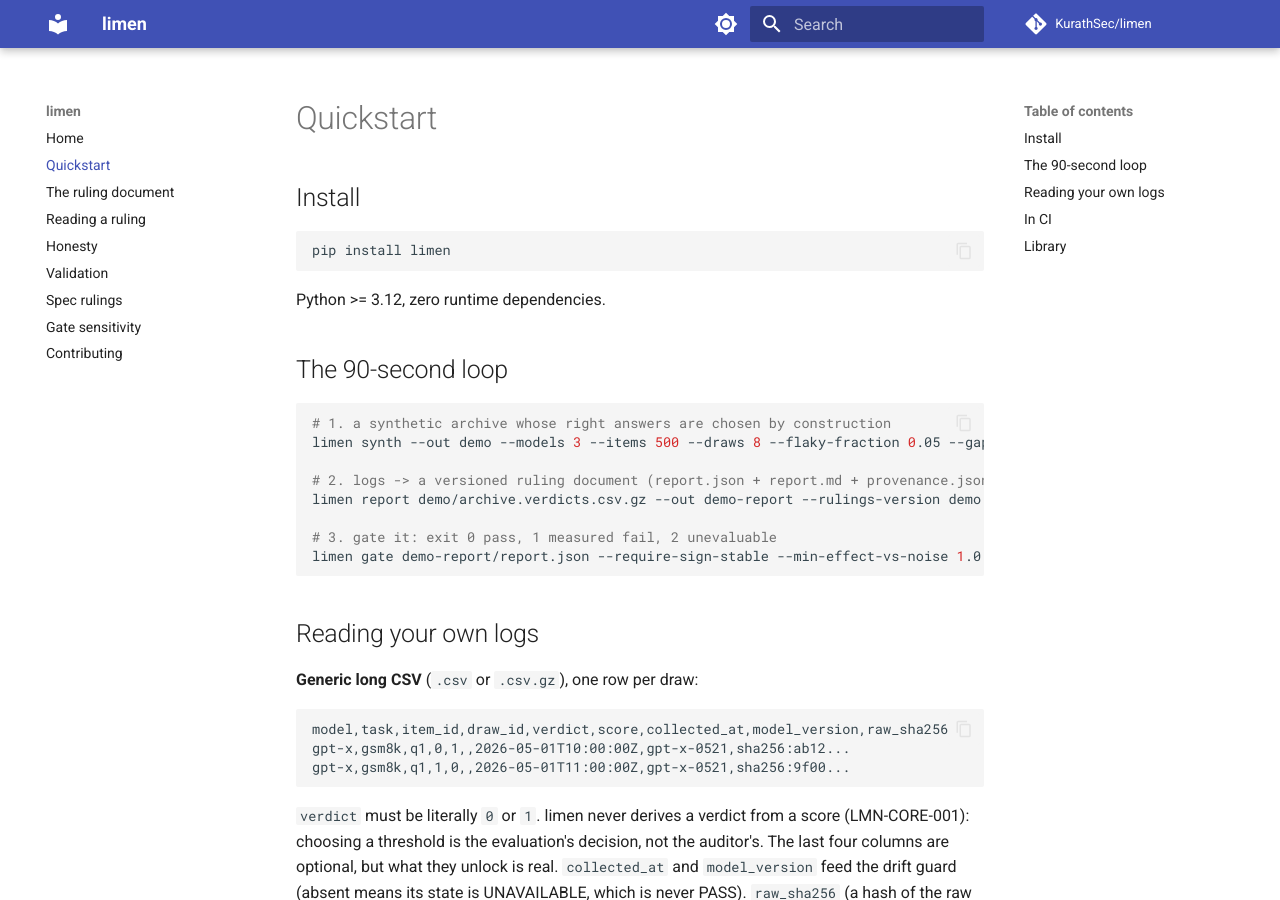
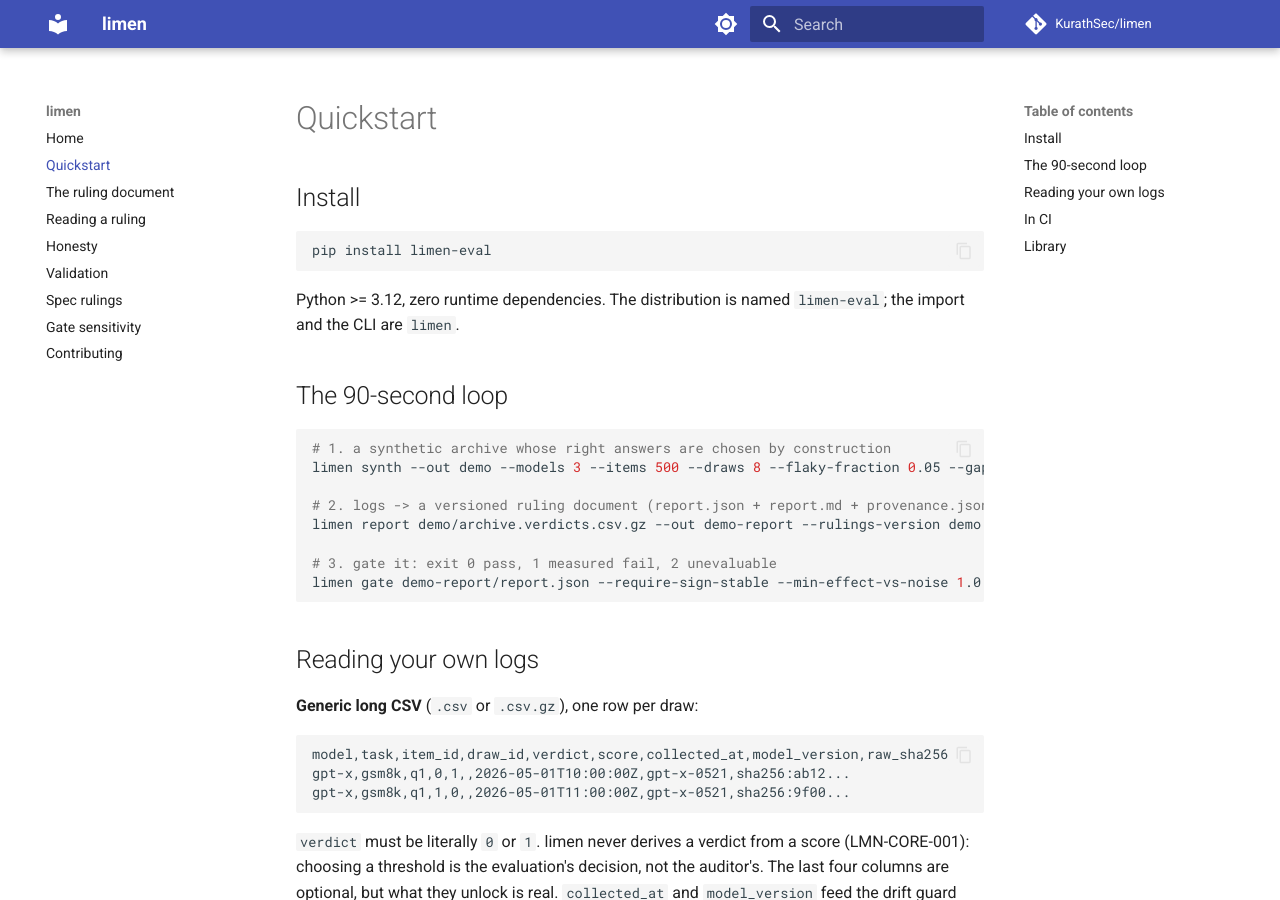
Before and after one commit to KurathSec/limen, an MkDocs documentation site: the page built from docs/quickstart.md, in a window 1280 px wide and 900 px high. Built offline with MkDocs 1.6.1 and Material for MkDocs 9.7.7, drawn with Linux system fonts in a browser that asks for light colours; comment, search, counter and statistics services are not loaded.

Commit message:
Distribute as limen-eval on PyPI; import and CLI stay limen
The bare distribution name is taken on PyPI. Install lines, the action's
pip spec, and the release checklist now use limen-eval; nothing about the
package's import name, CLI, or ruling format changes.

````diff
--- a/action.yml
+++ b/action.yml
@@ -36,7 +36,7 @@ runs:
       shell: bash
       run: |
         if [ -n "${{ inputs.version }}" ]; then
-          pip install "limen==${{ inputs.version }}"
+          pip install "limen-eval==${{ inputs.version }}"
         else
           pip install "${{ github.action_path }}"
         fi
--- a/docs/quickstart.md
+++ b/docs/quickstart.md
@@ -3,10 +3,11 @@
 ## Install
 
 ```sh
-pip install limen
+pip install limen-eval
 ```
 
-Python >= 3.12, zero runtime dependencies.
+Python >= 3.12, zero runtime dependencies. The distribution is named
+`limen-eval`; the import and the CLI are `limen`.
 
 ## The 90-second loop
 
--- a/pyproject.toml
+++ b/pyproject.toml
@@ -3,7 +3,7 @@ requires = ["hatchling>=1.27"]
 build-backend = "hatchling.build"
 
 [project]
-name = "limen"
+name = "limen-eval"
 dynamic = ["version"]
 description = "The same-configuration noise floor of an evaluation: per-item verdict flakiness, model-pair sign-stability rulings, and a CI gate, from the repeated runs you already have."
 readme = "README.md"
````
Also changed, not shown: README.md (+3 -2 lines), RELEASING.md (+1 -1 lines), docs/index.md (+1 -1 lines).
